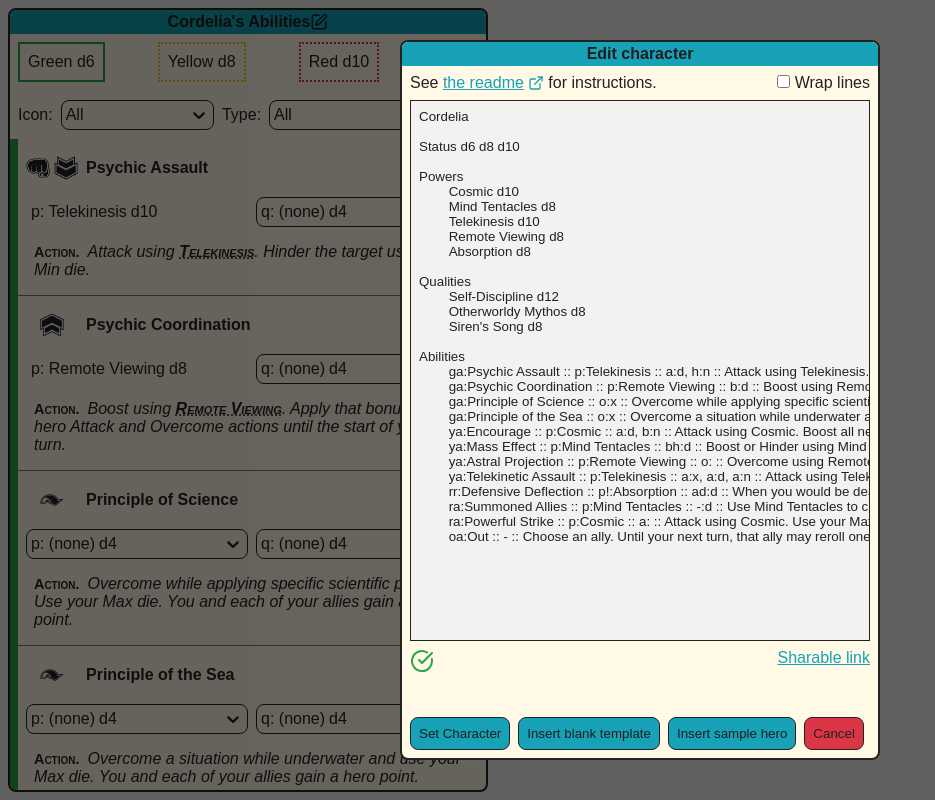
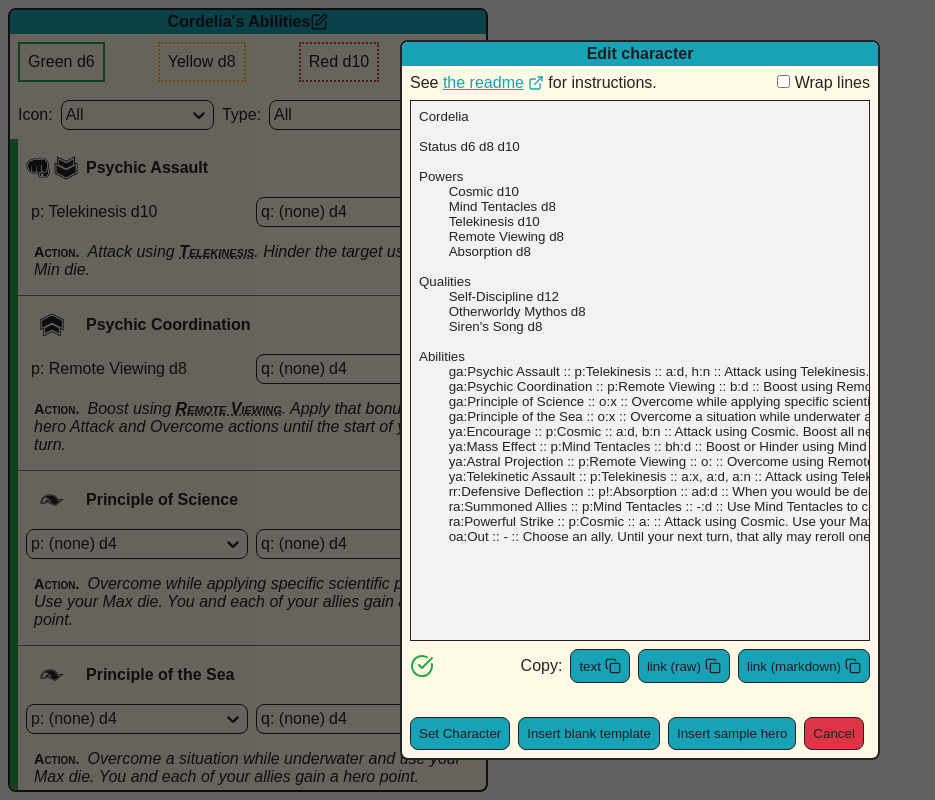
Before and after one commit to Asmor/ndx, a React (Vite) app: page / in a window 1280 px wide. Both pictures are taken after a click on the icon 319 px from the left and 22 px from the top of the page. Shown: the whole page, without its empty margins (0-935 px from the left). Built offline with nearby package versions, Linux system fonts and the light colour scheme.

Commit message:
Fixing sharable links, adding more options

```diff
--- a/src/components/CharacterEditorModal.tsx
+++ b/src/components/CharacterEditorModal.tsx
@@ -1,4 +1,10 @@
-import { useCallback, useEffect, useState, type ChangeEvent } from "react";
+import {
+  useCallback,
+  useEffect,
+  useMemo,
+  useState,
+  type ChangeEvent,
+} from "react";
 import styled, { css } from "styled-components";
 import useLoadouts from "../services/useLoadouts";
 import Panel from "./common/Panel";
@@ -8,6 +14,8 @@ import { CheckCircle, XCircle } from "lucide-react";
 import Button from "./common/Button";
 import Link from "./Link";
 import LZString from "lz-string";
+import { CopyButton } from "./common/CopyButton";
+import FlexSpacer from "./common/FlexSpacer";
 
 const Backdrop = styled.div`
   position: fixed;
@@ -55,7 +63,6 @@ const Validator = styled.div<{ $valid: boolean }>`
       ? css`
           // Valid
           display: flex;
-          justify-content: space-between;
           align-items: flex-start;
         `
       : css`
@@ -64,11 +71,19 @@ const Validator = styled.div<{ $valid: boolean }>`
           display: grid;
           grid-template-columns: auto 1fr;
           gap: 8px;
+          color: ${colors.red};
         `}
-  // text is only shown if invalid
-  color: ${colors.red};
   height: 60px;
 `;
+
+const ValidLine = styled.div`
+  display: flex;
+  align-items: center;
+  justify-content: space-between;
+  flex: 1 1 auto;
+  gap: 8px;
+`;
+
 const Buttons = styled.div`
   grid-area: buttons;
   display: flex;
@@ -95,6 +110,17 @@ Qualities
 Abilities
 `;
 
+const getShareLink = (data: string) => {
+  const { protocol, host, pathname } = document.location;
+  const shareData = LZString.compressToEncodedURIComponent(data);
+  return `${protocol}//${host}${pathname}?character=${shareData}`;
+};
+
+const getMarkdownShareLink = (name: string, data: string) => {
+  const link = getShareLink(data);
+  return `[Load ${name} in NDX](${link})`;
+};
+
 const CharacterEditorModal = () => {
   const {
     getRaw,
@@ -104,7 +130,11 @@ const CharacterEditorModal = () => {
     getSampleText,
   } = useLoadouts();
   const [def, setDef] = useState("");
-  const [validation, setValidation] = useState({ valid: true, error: "" });
+  const [validation, setValidation] = useState({
+    valid: true,
+    error: "",
+    name: "",
+  });
   const [wrap, setWrap] = useState(false);
 
   useEffect(() => {
@@ -114,14 +144,12 @@ const CharacterEditorModal = () => {
     }
   }, [showEditor, getRaw]);
 
-  const shareData = LZString.compressToEncodedURIComponent(def);
-
   useEffect(() => {
     try {
-      parseCharacter(def);
-      setValidation({ valid: true, error: "" });
+      const name = parseCharacter(def).name;
+      setValidation({ valid: true, error: "", name });
     } catch (ex) {
-      setValidation({ valid: false, error: (ex as Error).message });
+      setValidation({ valid: false, error: (ex as Error).message, name: "" });
     }
   }, [def]);
 
@@ -131,6 +159,20 @@ const CharacterEditorModal = () => {
     },
     [setDef]
   );
+
+  const copyButtons = useMemo(() => {
+    if (!validation.valid) return null;
+    return (
+      <>
+        Copy:
+        <CopyButton text={def}>text</CopyButton>
+        <CopyButton text={getShareLink(def)}>link (raw)</CopyButton>
+        <CopyButton text={getMarkdownShareLink(validation.name, def)}>
+          link (markdown)
+        </CopyButton>
+      </>
+    );
+  }, [def, validation]);
 
   if (!showEditor) return null;
   return (
@@ -165,10 +207,11 @@ const CharacterEditorModal = () => {
         </Instructions>
         <Validator $valid={validation.valid}>
           {validation.valid ? (
-            <>
+            <ValidLine>
               <CheckCircle color={colors.green} />
-              <Link href={`?character=${shareData}`}>Sharable link</Link>
-            </>
+              <FlexSpacer />
+              {copyButtons}
+            </ValidLine>
           ) : (
             <XCircle color={colors.red} />
           )}{" "}
--- a/src/components/common/Button.tsx
+++ b/src/components/common/Button.tsx
@@ -17,6 +17,7 @@ const Button = styled.button<ButtonProps>`
   color: ${(p) => getButtonColors(p).fg};
   cursor: ${(p) => (p.disabled ? "not-allowed" : "pointer")};
   border-radius: 8px;
+  gap: 4px;
 
   &:hover {
     border-color: ${colors.accentLow};
--- /dev/null
+++ b/src/components/common/CopyButton.tsx
@@ -0,0 +1,31 @@
+import { useCallback, useMemo, useState, type ReactNode } from "react";
+import Button from "./Button";
+import { Check, Copy } from "lucide-react";
+
+const iconSize = 16;
+
+interface CopyButtonProps {
+  text: string;
+  children?: ReactNode[] | string;
+}
+export const CopyButton = ({ text, children }: CopyButtonProps) => {
+  const [wasCopied, setWasCopied] = useState(false);
+  const icon = useMemo(
+    () => (wasCopied ? <Check size={iconSize} /> : <Copy size={iconSize} />),
+    [wasCopied]
+  );
+  const handleClick = useCallback(async () => {
+    try {
+      await navigator.clipboard.writeText(text);
+      setWasCopied(true);
+      setTimeout(() => setWasCopied(false), 3000);
+    } catch (ex) {
+      console.error("Error copying to clipboard", { text, ex });
+    }
+  }, [text, setWasCopied]);
+  return (
+    <Button onClick={handleClick}>
+      {children} {icon}
+    </Button>
+  );
+};
--- /dev/null
+++ b/src/components/common/FlexSpacer.tsx
@@ -0,0 +1,7 @@
+import styled from "styled-components";
+
+const FlexSpacer = styled.div`
+  flex: 1 1 0;
+`;
+
+export default FlexSpacer;
```
Also changed, not shown: 1 other file (tests, documents, lock files or other folders).
